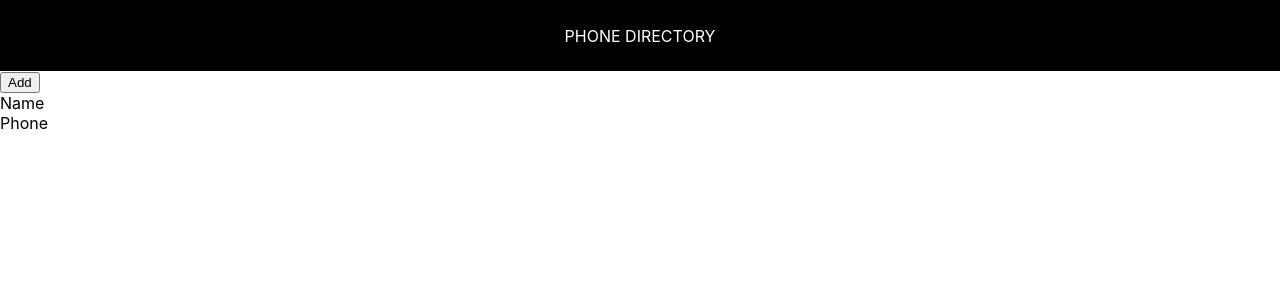
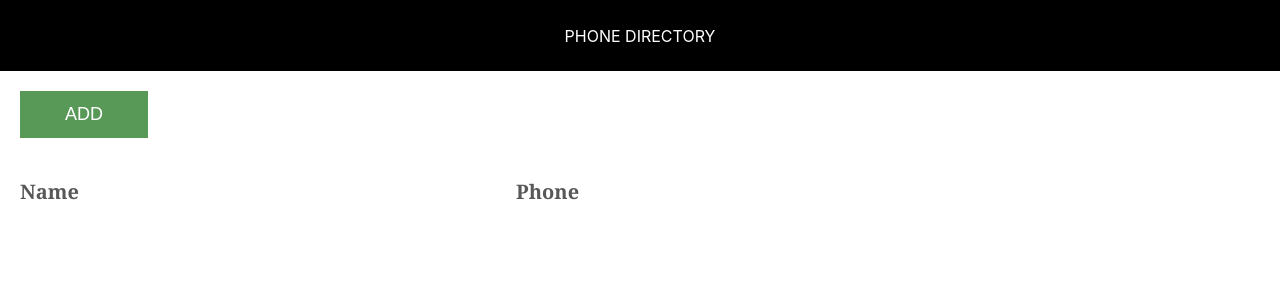
Before and after one commit to JDevanand/React-Phone-Directory, a React (Create React App) app: page / in a window 1280 px wide. Shown: the top 300 px of the page. Built offline with nearby package versions, Linux system fonts and the light colour scheme.

Commit message:
Home page - External Styling applied

```diff
--- /dev/null
+++ b/src/App.css
@@ -0,0 +1,26 @@
+.btn-green{
+    background-color: darkgreen;
+    color: white;
+    opacity: 0.65;
+}
+
+.add-btn{
+    padding: 1%;
+    margin: 20px;
+    border: none;
+    width: 10vw;
+    font-size: large;
+
+}
+
+.directory{
+    margin: 20px;
+    font-family: Georgia, 'Times New Roman', Times, serif;
+    font-weight: bold;
+    font-size: 1.25em;
+    opacity: 0.65;
+
+    display: grid;
+    grid-template-columns: 40% 30% auto;
+    grid-template-rows: auto;
+}
--- a/src/App.js
+++ b/src/App.js
@@ -1,16 +1,15 @@
 import React, { Component, Fragment } from 'react';
 import Header from "./Header";
-
+import "./App.css";
 
 class App extends Component {
   render() {
     return (
       <Fragment>
         <Header />
-        <button>Add</button>
-        <div>
+        <button className="btn-green add-btn">ADD</button>
+        <div className="directory">
           <span>Name</span>
-          <br/>
           <span>Phone</span>
         </div>
       </Fragment>
--- a/src/Header.js
+++ b/src/Header.js
@@ -2,7 +2,6 @@ import React from 'react';
 import "./Header.css";
 
 const Header = function(){
-
     return(
         <div className="header">
             Phone Directory
```
